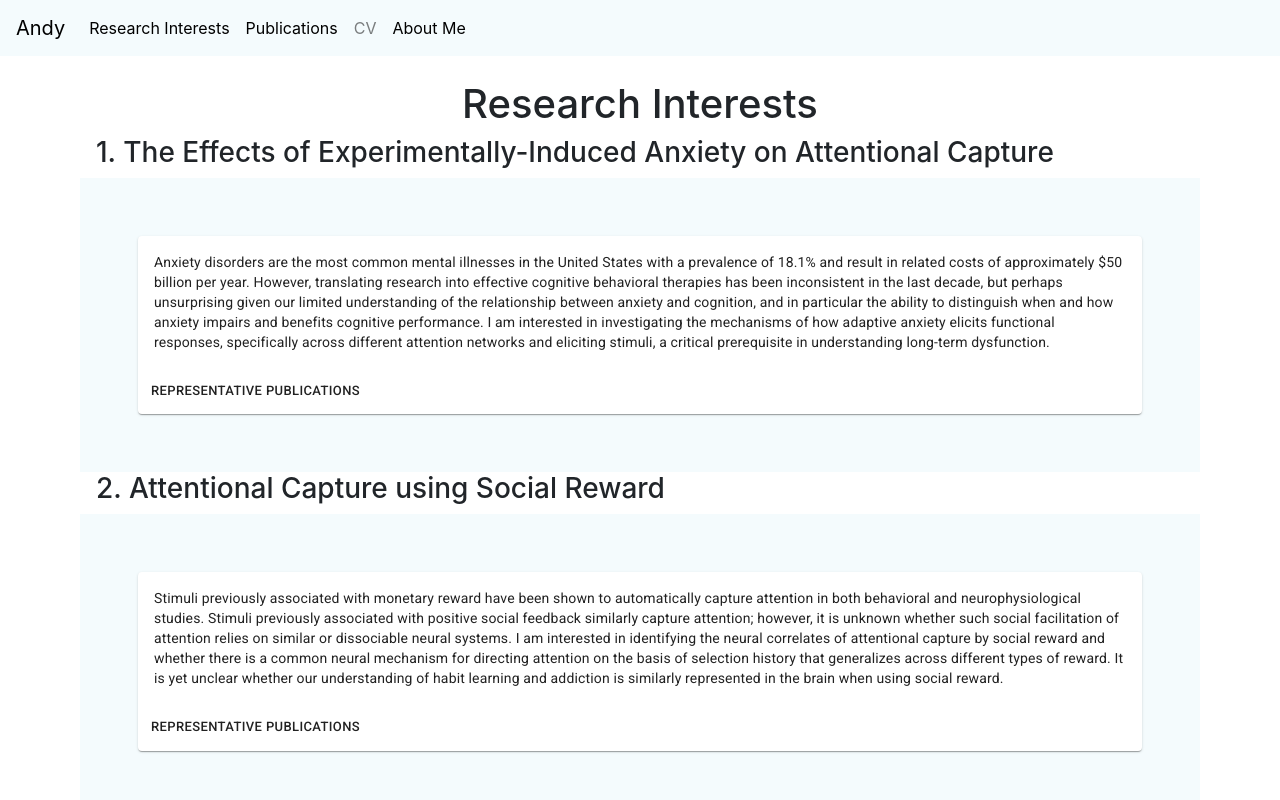
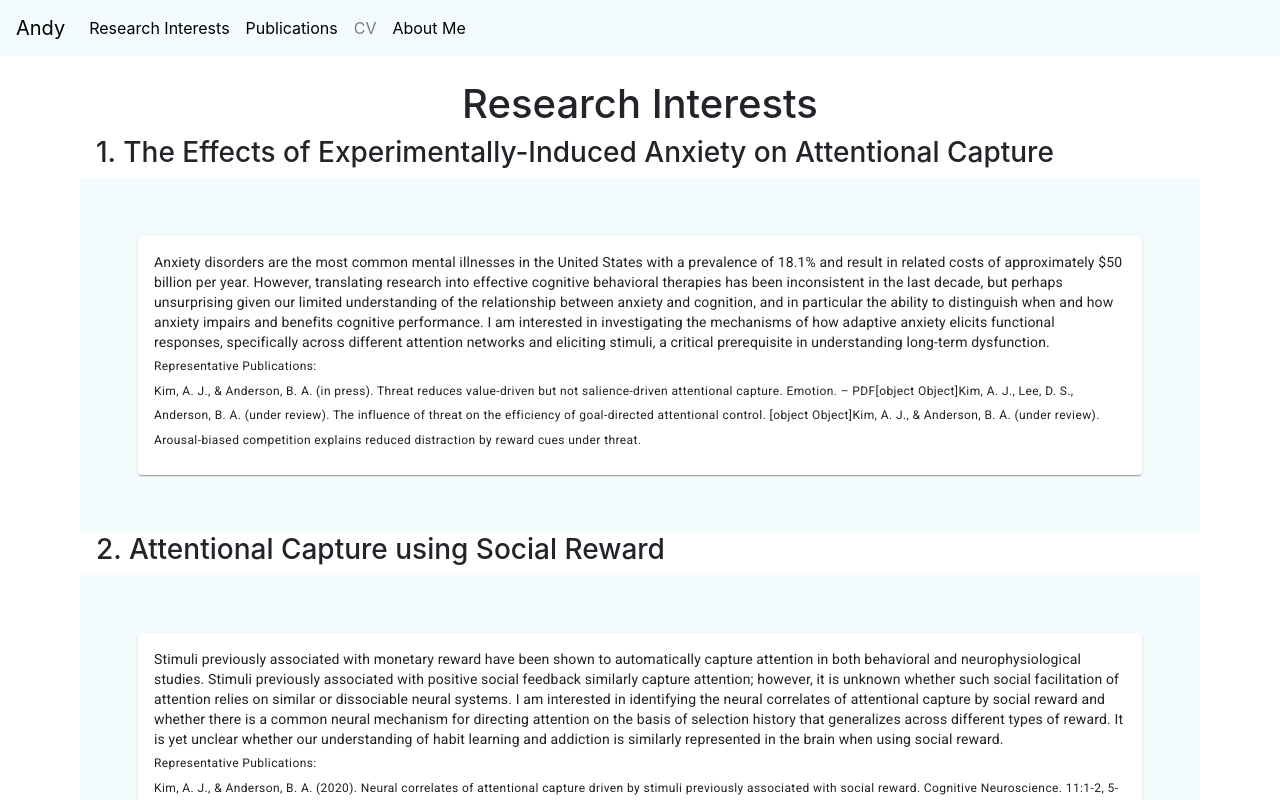
Before and after one commit to vjavmahs1/portfolio-andy, a React (Create React App) app: page /interest in a window 1280 px wide. Shown: the top 800 px of the page. Built offline with nearby package versions, Linux system fonts and the light colour scheme.

Commit message:
added representative publications in research interests

```diff
--- a/src/components/Interest/interest.js
+++ b/src/components/Interest/interest.js
@@ -18,6 +18,13 @@ class Interest extends Component {
             body={
               "Anxiety disorders are the most common mental illnesses in the United States with a prevalence of 18.1% and result in related costs of approximately $50 billion per year. However, translating research into effective cognitive behavioral therapies has been inconsistent in the last decade, but perhaps unsurprising given our limited understanding of the relationship between anxiety and cognition, and in particular the ability to distinguish when and how anxiety impairs and benefits cognitive performance. I am interested in investigating the mechanisms of how adaptive anxiety elicits functional responses, specifically across different attention networks and eliciting stimuli, a critical prerequisite in understanding long-term dysfunction."
             }
+            caption={
+              "Kim, A. J., & Anderson, B. A. (in press). Threat reduces value-driven but not salience-driven attentional capture. Emotion. – PDF" +
+              <br></br> +
+              "Kim, A. J., Lee, D. S., Anderson, B. A. (under review). The influence of threat on the efficiency of goal-directed attentional control. " +
+              <br></br> +
+              "Kim, A. J., & Anderson, B. A. (under review). Arousal-biased competition explains reduced distraction by reward cues under threat."
+            }
           />
         </div>
 
@@ -28,6 +35,9 @@ class Interest extends Component {
           <Research
             body={
               "Stimuli previously associated with monetary reward have been shown to automatically capture attention in both behavioral and neurophysiological studies. Stimuli previously associated with positive social feedback similarly capture attention; however, it is unknown whether such social facilitation of attention relies on similar or dissociable neural systems. I am interested in identifying the neural correlates of attentional capture by social reward and whether there is a common neural mechanism for directing attention on the basis of selection history that generalizes across different types of reward. It is yet unclear whether our understanding of habit learning and addiction is similarly represented in the brain when using social reward."
+            }
+            caption={
+              "Kim, A. J., & Anderson, B. A. (2020). Neural correlates of attentional capture driven by stimuli previously associated with social reward. Cognitive Neuroscience. 11:1-2, 5-15. - PDF"
             }
           />
         </div>
@@ -40,6 +50,7 @@ class Interest extends Component {
             body={
               "The majority of studies examining attentional capture via behavioral and neuroimaging techniques have investigated the visual domain. However, it is unknown whether these mechanisms and neural networks identified for visual attentional capture share modalities in the auditory domain. I am currently investigating this hypothesis via fMRI."
             }
+            caption={"In prep"}
           />
         </div>
       </div>
--- a/src/components/Interest/researches/research.js
+++ b/src/components/Interest/researches/research.js
@@ -17,7 +17,7 @@ const styles = {
 };
 
 function Research(props) {
-  const { classes, body } = props;
+  const { classes, body, caption } = props;
 
   return (
     <div className={classes.root}>
@@ -26,12 +26,11 @@ function Research(props) {
           <Typography variant="body2" component="p">
             {body}
           </Typography>
+          <Typography variant="caption">
+            Representative Publications: <br></br>
+            {caption}
+          </Typography>
         </CardContent>
-        <CardActions>
-          <Button id="button" size="small">
-            Representative Publications
-          </Button>
-        </CardActions>
       </Card>
     </div>
   );
```
